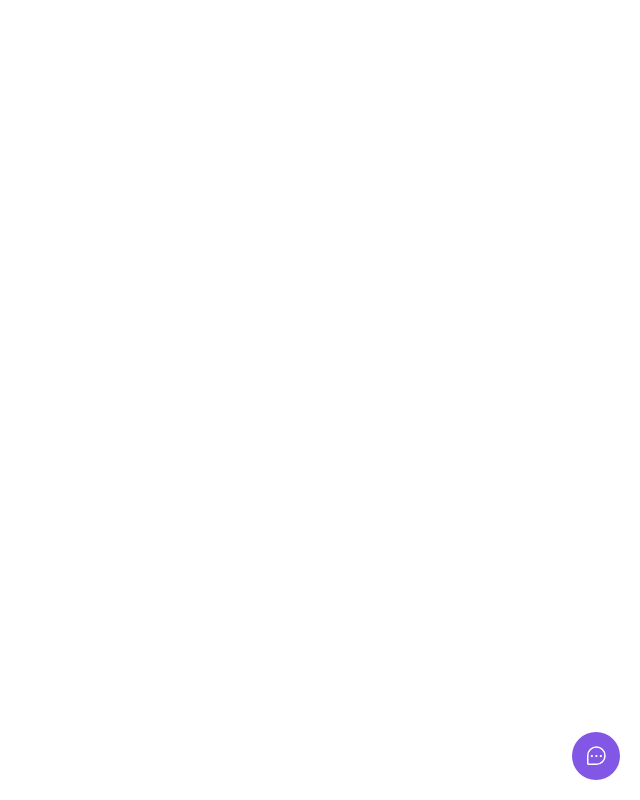
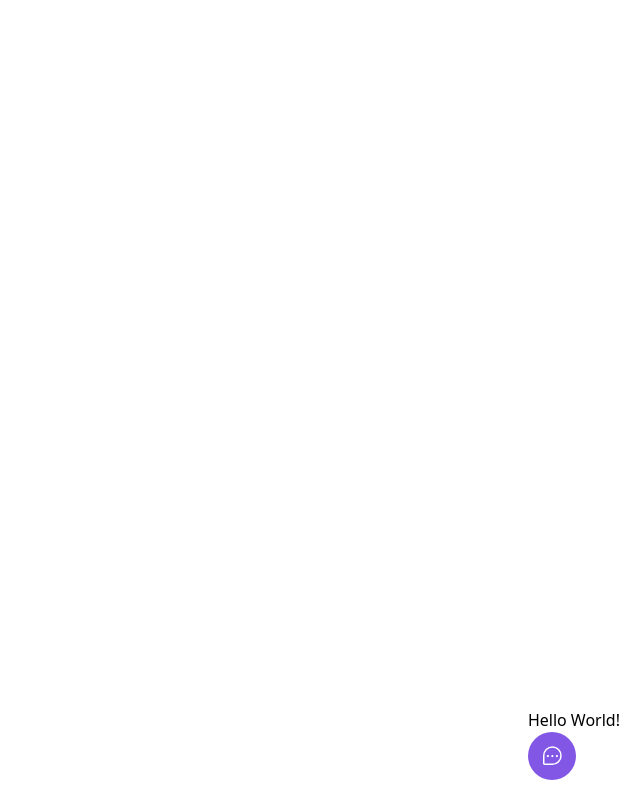
Before and after one commit to wevdiaz/Feedback_Widget, a React (Vite) app: page / in a window 1280 px wide. Both pictures are taken after a click on the button "Feedback". Shown: the whole page, without its empty margins (640-1280 px from the left). Built offline with nearby package versions, Linux system fonts and the light colour scheme.

Commit message:
criando funcionalidade de abrir e fechar no botão

```diff
--- a/src/components/Widget.tsx
+++ b/src/components/Widget.tsx
@@ -1,9 +1,18 @@
 import { ChatTeardropDots } from "phosphor-react";
+import { useState } from "react";
 
 export function Widget() {
+    const [isWidgetOpen, setIsWidgetOpen] = useState(false);
+
+    function toggleWidgetVisibility() {
+        setIsWidgetOpen(!isWidgetOpen);
+    }
+
     return (
        <div className="absolute bottom-5 right-5">
-            <button className="bg-brand-500 rounded-full px-3 h-12 text-white flex items-center group">
+           { isWidgetOpen && (<p>Hello World!</p>)}
+
+            <button onClick={toggleWidgetVisibility} className="bg-brand-500 rounded-full px-3 h-12 text-white flex items-center group">
                 <ChatTeardropDots className="w-6 h-6"/>
 
                 <span className="max-w-0 overflow-hidden group-hover:max-w-xs transition-all duration-500 ease-linear">
```
